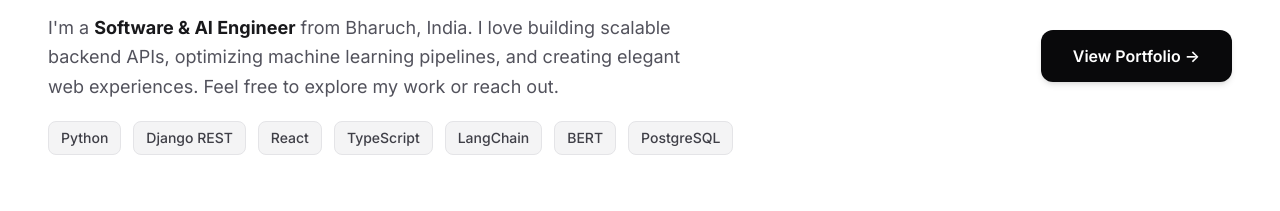
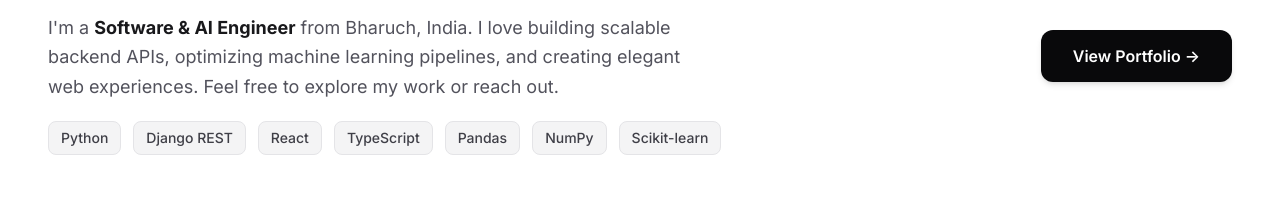
Before and after one commit to nisrg77/portfolio, a React (Vite) app: page / in a window 1280 px wide. Shown: the part 993-1204 px from the top of the page. Built offline with nearby package versions, Linux system fonts and the light colour scheme.

Commit message:
chore: update bio skills list with data science items

```diff
--- a/src/App.tsx
+++ b/src/App.tsx
@@ -253,7 +253,7 @@ export default function App() {
                 I'm a <strong className="text-zinc-900">Software & AI Engineer</strong> from Bharuch, India. I love building scalable backend APIs, optimizing machine learning pipelines, and creating elegant web experiences. Feel free to explore my work or reach out.
               </p>
               <div className="flex flex-wrap gap-3 pt-1">
-                {['Python', 'Django REST', 'React', 'TypeScript', 'LangChain', 'BERT', 'PostgreSQL'].map((skill) => (
+                {['Python', 'Django REST', 'React', 'TypeScript', 'Pandas', 'NumPy', 'Scikit-learn'].map((skill) => (
                   <span key={skill} className="px-3 py-1.5 bg-zinc-100 text-zinc-700 text-sm font-medium rounded-lg border border-zinc-200">
                     {skill}
                   </span>
```
